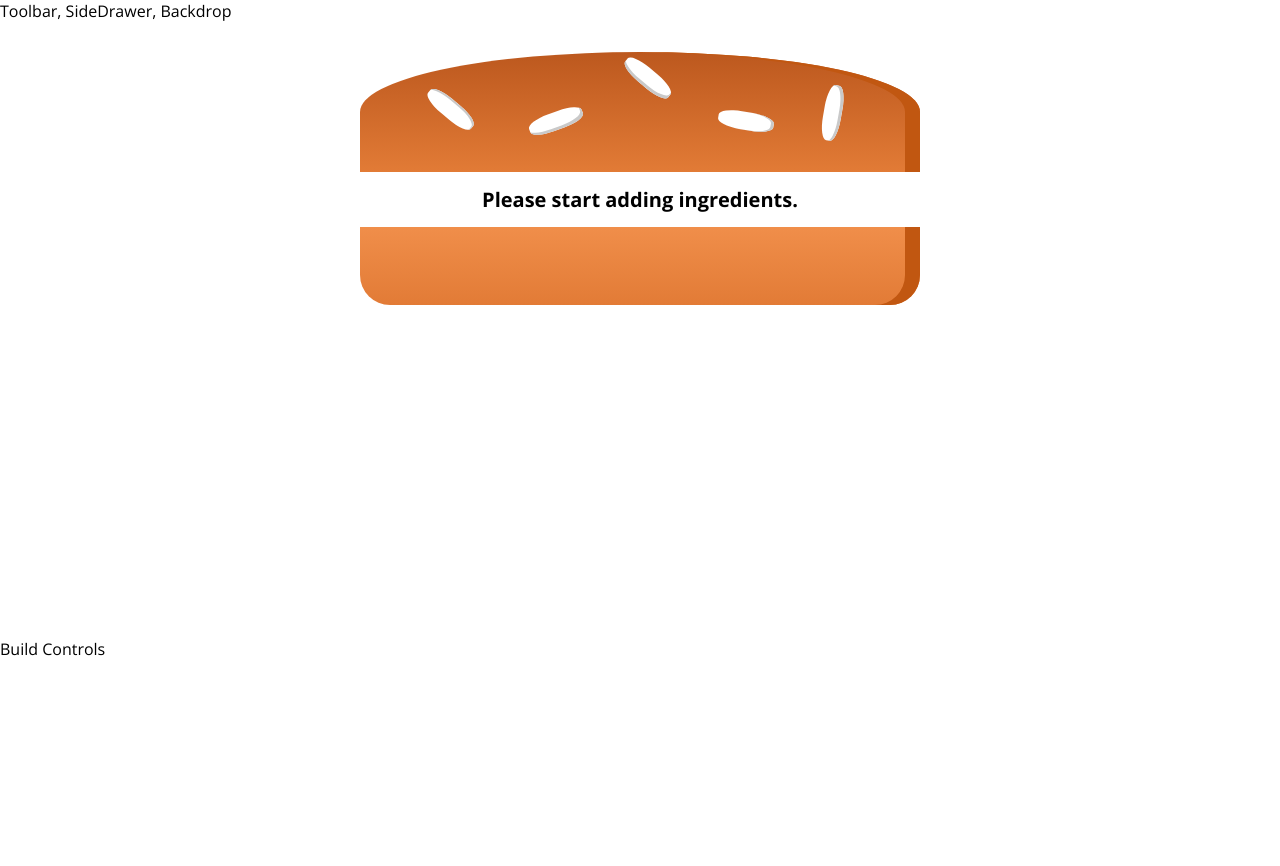
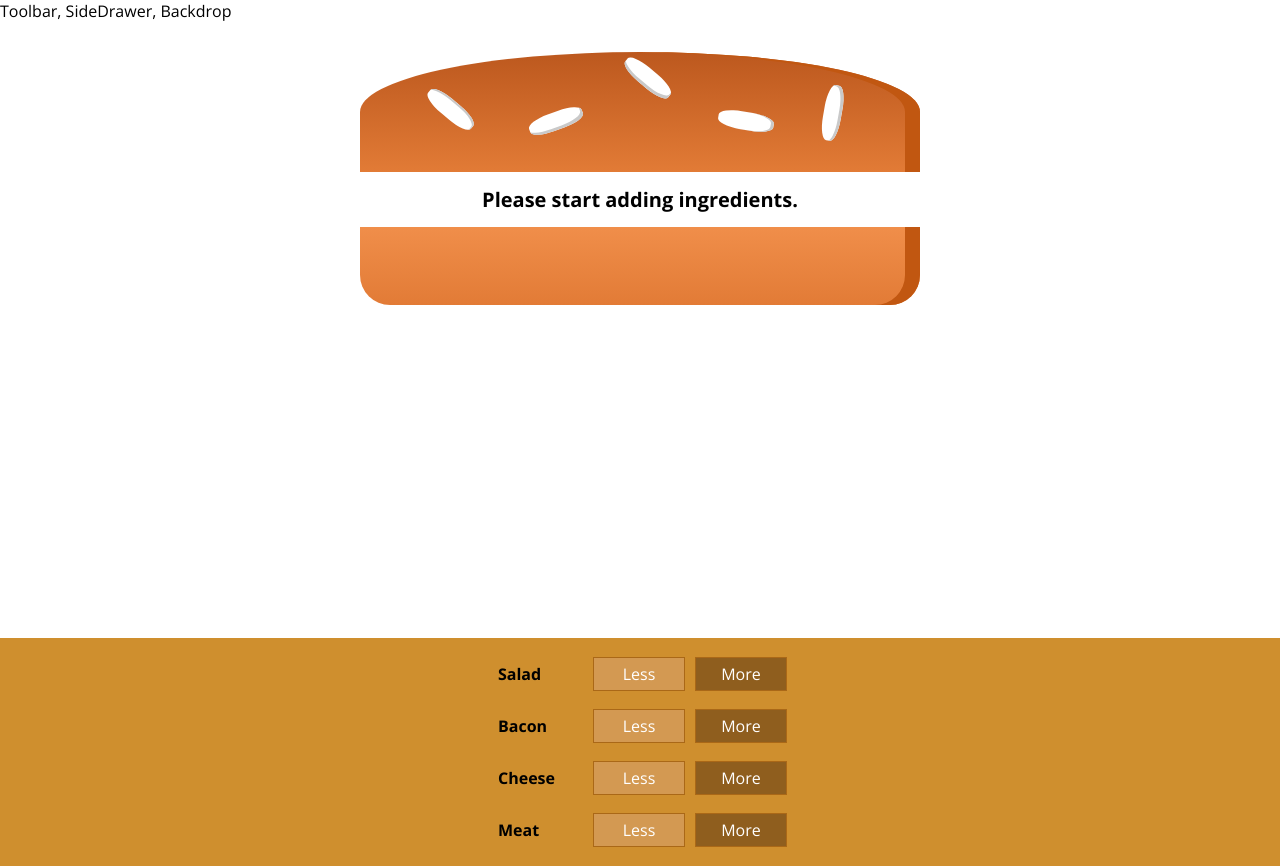
Before and after one commit to chsdwn/the-burger, a React (Create React App) app: page / in a window 1280 px wide. Before the commit the page ends 800 px from the top, so only its background shows below. Built offline with nearby package versions, Linux system fonts and the light colour scheme.

Commit message:
Outputting Multiple Build Controls.

```diff
--- a/src/components/Burger/BuildControls/BuildControl/BuildControl.js
+++ b/src/components/Burger/BuildControls/BuildControl/BuildControl.js
@@ -3,7 +3,7 @@
 import classes from './BuildControl.module.css';
 
 const buildControl = (props) => (
-  <div class= {classes.BuildControl}>
+  <div className={classes.BuildControl}>
     <div className={classes.Label}>{props.label}</div>
     <button className={classes.Less}>Less</button>
     <button className={classes.More}>More</button>
--- a/src/components/Burger/BuildControls/BuildControls.js
+++ b/src/components/Burger/BuildControls/BuildControls.js
@@ -1,9 +1,23 @@
 import React from 'react';
 
 import classes from './BuildControls.module.css';
+import BuildControl from './BuildControl/BuildControl';
+
+const controls = [
+  { label: 'Salad', type: 'salad'},
+  { label: 'Bacon', type: 'bacon'},
+  { label: 'Cheese', type: 'cheese'},
+  { label: 'Meat', type: 'meat'}
+];
 
 const buildControls = (props) => (
-  <div className={classes.BuildControls}></div>
+  <div className={classes.BuildControls}>
+    {
+      controls.map(control => (
+        <BuildControl key={control.label} label={control.label} />
+      ))
+    }
+  </div>
 );
 
 export default buildControls;
--- a/src/containers/BurgerBuilder/BurgerBuilder.js
+++ b/src/containers/BurgerBuilder/BurgerBuilder.js
@@ -2,6 +2,7 @@
 
 import Aux from '../../hoc/Auxilary';
 import Burger from '../../components/Burger/Burger';
+import BuildControls from '../../components/Burger/BuildControls/BuildControls';
 
 class BurgerBuilder extends Component {
   /* constructor(props) {
@@ -21,7 +22,7 @@
     return (
       <Aux>
         <Burger ingredients={this.state.ingredients}/>
-        <div>Build Controls</div>
+        <BuildControls />
       </Aux>
     );
   }
```
